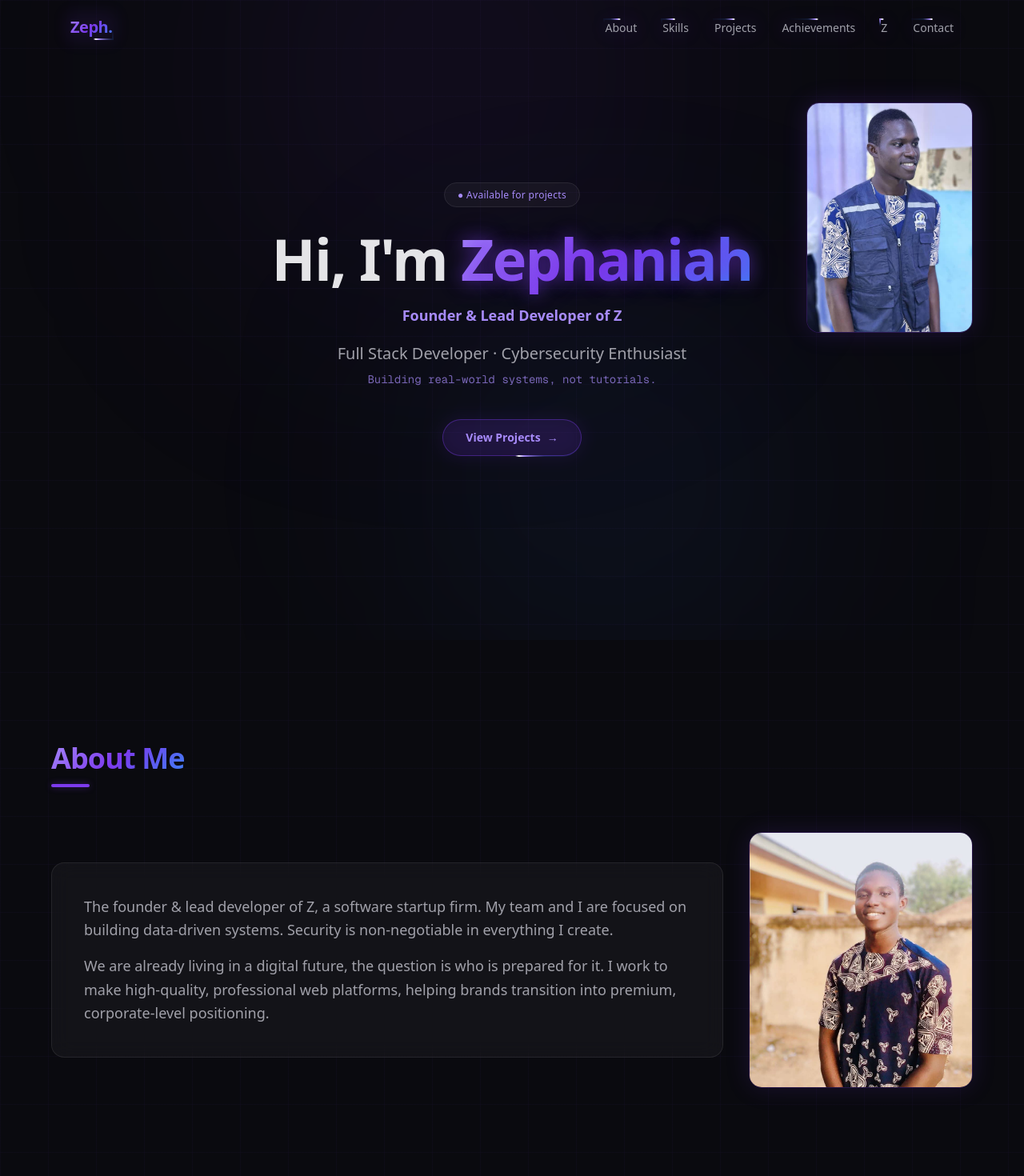
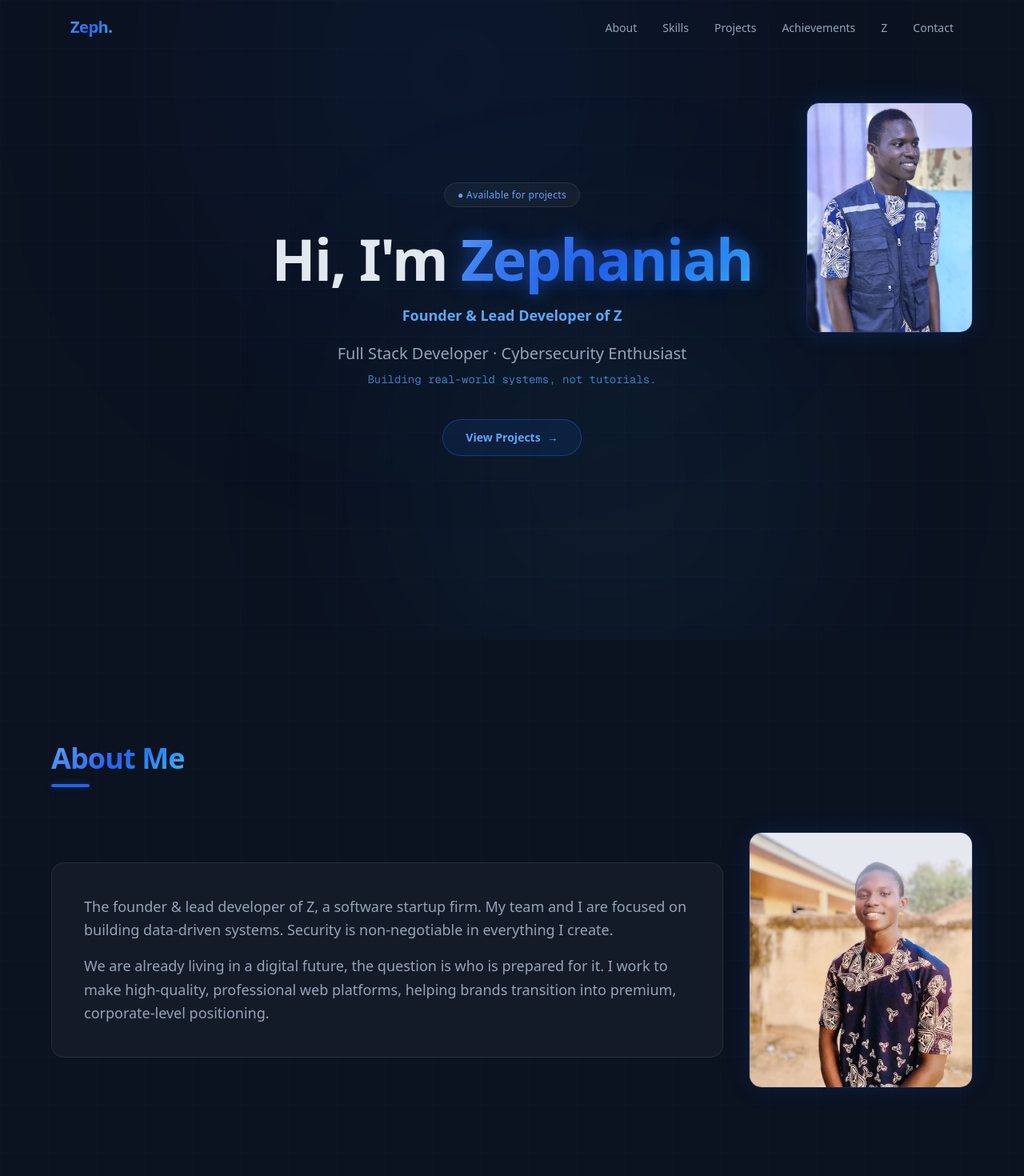
Before and after one commit to Zeph-cmd/zeph-portfolio, a Next.js app: page / in a window 1280 px wide. Shown: the top 1470 px of the page at 80% size. Built offline with nearby package versions, Linux system fonts and the light colour scheme.

Commit message:
Rebrand site to professional navy-blue theme and remove shimmer link effects

```diff
--- a/src/app/globals.css
+++ b/src/app/globals.css
@@ -1,12 +1,12 @@
 @import "tailwindcss";
 
 @theme inline {
-  --color-background: #0a0a0f;
-  --color-foreground: #e4e4e7;
-  --color-muted: #a1a1aa;
-  --color-neon: #7c3aed;
-  --color-neon-light: #a78bfa;
-  --color-neon-blue: #3b82f6;
+  --color-background: #0B1220;
+  --color-foreground: #E2E8F0;
+  --color-muted: #94A3B8;
+  --color-neon: #2563EB;
+  --color-neon-light: #60A5FA;
+  --color-neon-blue: #38BDF8;
   --color-glass: rgba(255, 255, 255, 0.05);
   --color-glass-border: rgba(255, 255, 255, 0.1);
   --font-sans: var(--font-geist-sans);
@@ -29,16 +29,16 @@ body {
   width: 6px;
 }
 ::-webkit-scrollbar-track {
-  background: #0a0a0f;
+  background: #0B1220;
 }
 ::-webkit-scrollbar-thumb {
-  background: #7c3aed55;
+  background: rgba(37, 99, 235, 0.33);
   border-radius: 999px;
 }
 
 /* ── Selection ── */
 ::selection {
-  background: #7c3aed55;
+  background: rgba(37, 99, 235, 0.33);
   color: #fff;
 }
 
@@ -52,23 +52,23 @@ body {
 
 /* ── Glow utilities ── */
 .glow-sm {
-  box-shadow: 0 0 15px rgba(124, 58, 237, 0.15);
+  box-shadow: 0 0 15px rgba(37, 99, 235, 0.15);
 }
 .glow-md {
-  box-shadow: 0 0 30px rgba(124, 58, 237, 0.2);
+  box-shadow: 0 0 30px rgba(37, 99, 235, 0.2);
 }
 .glow-line {
-  box-shadow: 0 0 8px rgba(124, 58, 237, 0.4);
+  box-shadow: 0 0 8px rgba(37, 99, 235, 0.4);
 }
 
-/* ── Neon text glow ── */
+/* ── Text glow ── */
 .text-glow {
-  text-shadow: 0 0 20px rgba(124, 58, 237, 0.5), 0 0 40px rgba(124, 58, 237, 0.2);
+  text-shadow: 0 0 20px rgba(37, 99, 235, 0.5), 0 0 40px rgba(37, 99, 235, 0.2);
 }
 
 /* ── Gradient text ── */
 .gradient-text {
-  background: linear-gradient(135deg, #a78bfa, #7c3aed, #3b82f6);
+  background: linear-gradient(135deg, #60a5fa, #2563eb, #38bdf8);
   -webkit-background-clip: text;
   -webkit-text-fill-color: transparent;
   background-clip: text;
@@ -77,8 +77,8 @@ body {
 /* ── Background grid ── */
 .bg-grid {
   background-image:
-    linear-gradient(rgba(124, 58, 237, 0.03) 1px, transparent 1px),
-    linear-gradient(90deg, rgba(124, 58, 237, 0.03) 1px, transparent 1px);
+    linear-gradient(rgba(37, 99, 235, 0.03) 1px, transparent 1px),
+    linear-gradient(90deg, rgba(37, 99, 235, 0.03) 1px, transparent 1px);
   background-size: 60px 60px;
 }
 
@@ -90,67 +90,3 @@ body {
 .animate-border-glow {
   animation: borderGlow 3s ease-in-out infinite;
 }
-
-/* ── Slow shimmer for actionable controls ── */
-@property --shimmer-angle {
-  syntax: "<angle>";
-  inherits: false;
-  initial-value: 0deg;
-}
-
-.shimmer-control {
-  isolation: isolate;
-  position: relative;
-}
-
-.shimmer-control::before {
-  content: "";
-  position: absolute;
-  inset: -2px;
-  z-index: 0;
-  padding: 2px;
-  border-radius: inherit;
-  background: conic-gradient(
-    from var(--shimmer-angle),
-    transparent 0deg 285deg,
-    rgba(59, 130, 246, 0.15) 310deg,
-    rgba(167, 139, 250, 0.95) 337deg,
-    rgba(255, 255, 255, 0.95) 350deg,
-    transparent 360deg
-  );
-  -webkit-mask: linear-gradient(#000 0 0) content-box, linear-gradient(#000 0 0);
-  -webkit-mask-composite: xor;
-  mask: linear-gradient(#000 0 0) content-box, linear-gradient(#000 0 0);
-  mask-composite: exclude;
-  animation: shimmerAngle 2.8s linear infinite;
-  pointer-events: none;
-}
-
-.shimmer-control::after {
-  content: "";
-  position: absolute;
-  inset: -5px;
-  z-index: -1;
-  border-radius: inherit;
-  background: rgba(124, 58, 237, 0.22);
-  filter: blur(10px);
-  opacity: 0.28;
-  animation: shimmerPulse 2.8s ease-in-out infinite;
-  pointer-events: none;
-}
-
-@keyframes shimmerAngle {
-  to { --shimmer-angle: 360deg; }
-}
-
-@keyframes shimmerPulse {
-  0%, 100% { opacity: 0.16; }
-  50% { opacity: 0.42; }
-}
-
-@media (prefers-reduced-motion: reduce) {
-  .shimmer-control::before,
-  .shimmer-control::after {
-    animation: none;
-  }
-}
--- a/src/components/About.tsx
+++ b/src/components/About.tsx
@@ -21,7 +21,7 @@ export default function About() {
           </p>
         </div>
 
-        <div className="relative mx-auto h-80 w-full max-w-[280px] overflow-hidden rounded-2xl border border-neon/25 shadow-[0_0_30px_rgba(124,58,237,0.15)] lg:mx-0">
+        <div className="relative mx-auto h-80 w-full max-w-[280px] overflow-hidden rounded-2xl border border-neon/25 shadow-[0_0_30px_rgba(37,99,235,0.15)] lg:mx-0">
           <Image
             src="/zeph-about.jpg"
             alt="Zephaniah smiling outdoors"
--- a/src/components/Achievements.tsx
+++ b/src/components/Achievements.tsx
@@ -67,7 +67,7 @@ function TimelineItem({
           href={item.href}
           target={item.href.startsWith("/") ? "_blank" : undefined}
           rel={item.href.startsWith("/") ? "noopener noreferrer" : undefined}
-          className="shimmer-control mt-3 inline-flex w-fit items-center rounded-full border border-neon/30 bg-neon/10 px-4 py-2 text-xs font-semibold text-neon-light transition-all duration-300 hover:bg-neon/20 hover:glow-sm"
+          className="mt-3 inline-flex w-fit items-center rounded-full border border-neon/30 bg-neon/10 px-4 py-2 text-xs font-semibold text-neon-light transition-all duration-300 hover:bg-neon/20 hover:glow-sm"
         >
           {item.label}
         </a>
--- a/src/components/Contact.tsx
+++ b/src/components/Contact.tsx
@@ -113,7 +113,7 @@ export default function Contact() {
           <button
             type="submit"
             disabled={status === "sending"}
-            className="shimmer-control inline-flex items-center justify-center gap-2 rounded-full border border-neon/40 bg-neon/10 px-7 py-3 text-sm font-semibold text-neon-light transition-all duration-300 hover:bg-neon/20 hover:shadow-[0_0_30px_rgba(124,58,237,0.3)] disabled:opacity-50 disabled:cursor-not-allowed"
+            className="inline-flex items-center justify-center gap-2 rounded-full border border-neon/40 bg-neon/10 px-7 py-3 text-sm font-semibold text-neon-light transition-all duration-300 hover:bg-neon/20 hover:shadow-[0_0_30px_rgba(37,99,235,0.3)] disabled:opacity-50 disabled:cursor-not-allowed"
           >
             {status === "sending" ? (
               <>
@@ -129,7 +129,7 @@ export default function Contact() {
           </button>
 
           {status === "success" && (
-            <div className="flex items-center gap-2 text-sm text-emerald-400">
+            <div className="flex items-center gap-2 text-sm text-blue-400">
               <CheckCircle size={16} />
               Message sent! I&apos;ll get back to you soon.
             </div>
--- a/src/components/Hero.tsx
+++ b/src/components/Hero.tsx
@@ -21,7 +21,7 @@ export default function Hero() {
         initial={{ opacity: 0, x: 30 }}
         animate={{ opacity: 1, x: 0 }}
         transition={{ duration: 0.6, delay: 0.35, ease: "easeOut" }}
-        className="group absolute right-5 top-24 z-20 h-40 w-28 overflow-hidden rounded-2xl border border-neon/30 bg-background/70 shadow-[0_0_30px_rgba(124,58,237,0.18)] sm:right-10 sm:top-28 sm:h-56 sm:w-40 lg:right-16 lg:top-32 lg:h-72 lg:w-52"
+        className="group absolute right-5 top-24 z-20 h-40 w-28 overflow-hidden rounded-2xl border border-neon/30 bg-background/70 shadow-[0_0_30px_rgba(37,99,235,0.18)] sm:right-10 sm:top-28 sm:h-56 sm:w-40 lg:right-16 lg:top-32 lg:h-72 lg:w-52"
       >
         <Image
           src="/zeph-jacket.jpg"
@@ -34,7 +34,7 @@ export default function Hero() {
         <button
           type="button"
           onClick={() => setIsExpanded(true)}
-          className="shimmer-control absolute inset-0 flex items-center justify-center bg-black/0 text-white opacity-0 transition-all duration-300 group-hover:bg-black/35 group-hover:opacity-100 focus-visible:bg-black/35 focus-visible:opacity-100"
+          className="absolute inset-0 flex items-center justify-center bg-black/0 text-white opacity-0 transition-all duration-300 group-hover:bg-black/35 group-hover:opacity-100 focus-visible:bg-black/35 focus-visible:opacity-100"
           aria-label="Expand portrait"
         >
           <span className="flex items-center gap-2 rounded-full border border-white/25 bg-black/45 px-3 py-2 text-xs font-semibold backdrop-blur-sm">
@@ -105,7 +105,7 @@ export default function Hero() {
         >
           <a
             href="#projects"
-            className="shimmer-control group relative inline-flex items-center gap-2 rounded-full border border-neon/40 bg-neon/10 px-7 py-3 text-sm font-semibold text-neon-light transition-all duration-300 hover:bg-neon/20 hover:glow-md hover:shadow-[0_0_30px_rgba(124,58,237,0.3)]"
+            className="group relative inline-flex items-center gap-2 rounded-full border border-neon/40 bg-neon/10 px-7 py-3 text-sm font-semibold text-neon-light transition-all duration-300 hover:bg-neon/20 hover:glow-md hover:shadow-[0_0_30px_rgba(37,99,235,0.3)]"
           >
             View Projects
             <span className="inline-block transition-transform duration-300 group-hover:translate-x-1">
@@ -134,7 +134,7 @@ export default function Hero() {
             <button
               type="button"
               onClick={() => setIsExpanded(false)}
-              className="shimmer-control absolute right-0 top-0 flex h-10 w-10 items-center justify-center rounded-full border border-white/20 bg-black/60 text-white transition-colors hover:bg-black/80"
+              className="absolute right-0 top-0 flex h-10 w-10 items-center justify-center rounded-full border border-white/20 bg-black/60 text-white transition-colors hover:bg-black/80"
               aria-label="Close expanded portrait"
             >
               <X size={20} />
--- a/src/components/Navbar.tsx
+++ b/src/components/Navbar.tsx
@@ -36,7 +36,7 @@ export default function Navbar() {
     >
       <nav className="mx-auto flex max-w-6xl items-center justify-between px-6">
         {/* Logo */}
-        <a href="#" className="shimmer-control text-xl font-bold gradient-text tracking-tight">
+        <a href="#" className="text-xl font-bold gradient-text tracking-tight">
           Zeph<span className="text-neon-light">.</span>
         </a>
 
@@ -46,7 +46,7 @@ export default function Navbar() {
             <li key={link.href}>
               <a
                 href={link.href}
-                className="shimmer-control text-sm text-muted hover:text-neon-light transition-colors duration-300"
+                className="text-sm text-muted hover:text-neon-light transition-colors duration-300"
               >
                 {link.label}
               </a>
@@ -57,7 +57,7 @@ export default function Navbar() {
         {/* Mobile toggle */}
         <button
           onClick={() => setMobileOpen(!mobileOpen)}
-          className="shimmer-control md:hidden text-foreground"
+          className="md:hidden text-foreground"
           aria-label="Toggle menu"
         >
           {mobileOpen ? <X size={22} /> : <Menu size={22} />}
@@ -80,7 +80,7 @@ export default function Navbar() {
                   <a
                     href={link.href}
                     onClick={() => setMobileOpen(false)}
-                    className="shimmer-control text-sm text-muted hover:text-neon-light transition-colors"
+                    className="text-sm text-muted hover:text-neon-light transition-colors"
                   >
                     {link.label}
                   </a>
```
Also changed, not shown: src/components/Projects.tsx (+4 -4 lines), src/components/Zephtech.tsx (+7 -7 lines).
